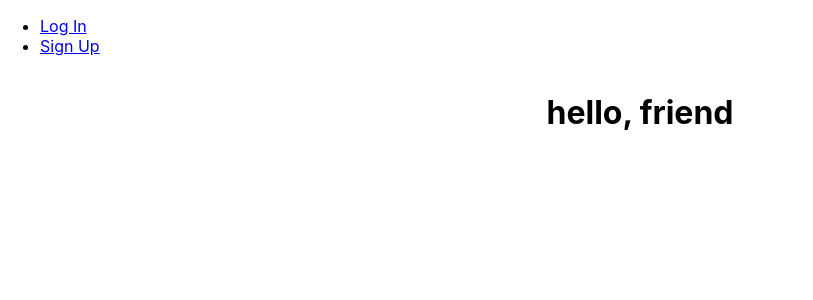
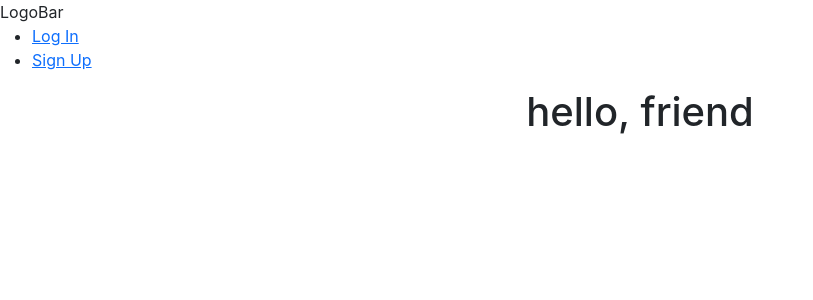
Before and after one commit to razorhollow/rmi-front-end, a React (Create React App) app: page / in a window 1280 px wide. Shown: the top 300 px of the page, without its empty margins (0-813 px from the left). Built offline with nearby package versions, Linux system fonts and the light colour scheme; no server answers.

Commit message:
add bootstrap and stub up top navbar

```diff
--- a/public/index.html
+++ b/public/index.html
@@ -24,6 +24,8 @@
       work correctly both with client-side routing and a non-root public URL.
       Learn how to configure a non-root public URL by running `npm run build`.
     -->
+    <link href="https://cdn.jsdelivr.net/npm/bootstrap@5.1.3/dist/css/bootstrap.min.css" rel="stylesheet" integrity="sha384-1BmE4kWBq78iYhFldvKuhfTAU6auU8tT94WrHftjDbrCEXSU1oBoqyl2QvZ6jIW3" crossorigin="anonymous">
+    <script defer src="https://cdn.jsdelivr.net/npm/bootstrap@5.1.3/dist/js/bootstrap.bundle.min.js" integrity="sha384-ka7Sk0Gln4gmtz2MlQnikT1wXgYsOg+OMhuP+IlRH9sENBO0LRn5q+8nbTov4+1p" crossorigin="anonymous"></script>
     <title>React App</title>
   </head>
   <body>
--- /dev/null
+++ b/src/components/LogoBar/LogoBar.jsx
@@ -0,0 +1,8 @@
+
+const LogoBar = () => {
+  return (
+    <div>LogoBar</div>
+  )
+}
+
+export default LogoBar
--- a/src/components/NavBar/NavBar.jsx
+++ b/src/components/NavBar/NavBar.jsx
@@ -1,8 +1,10 @@
 import { Link } from 'react-router-dom'
+import LogoBar from '../LogoBar/LogoBar'
 
 const NavBar = ({ user, handleLogout }) => {
   return (
     <>
+      <LogoBar />
       {user ?
         <nav>
           <ul>
```
